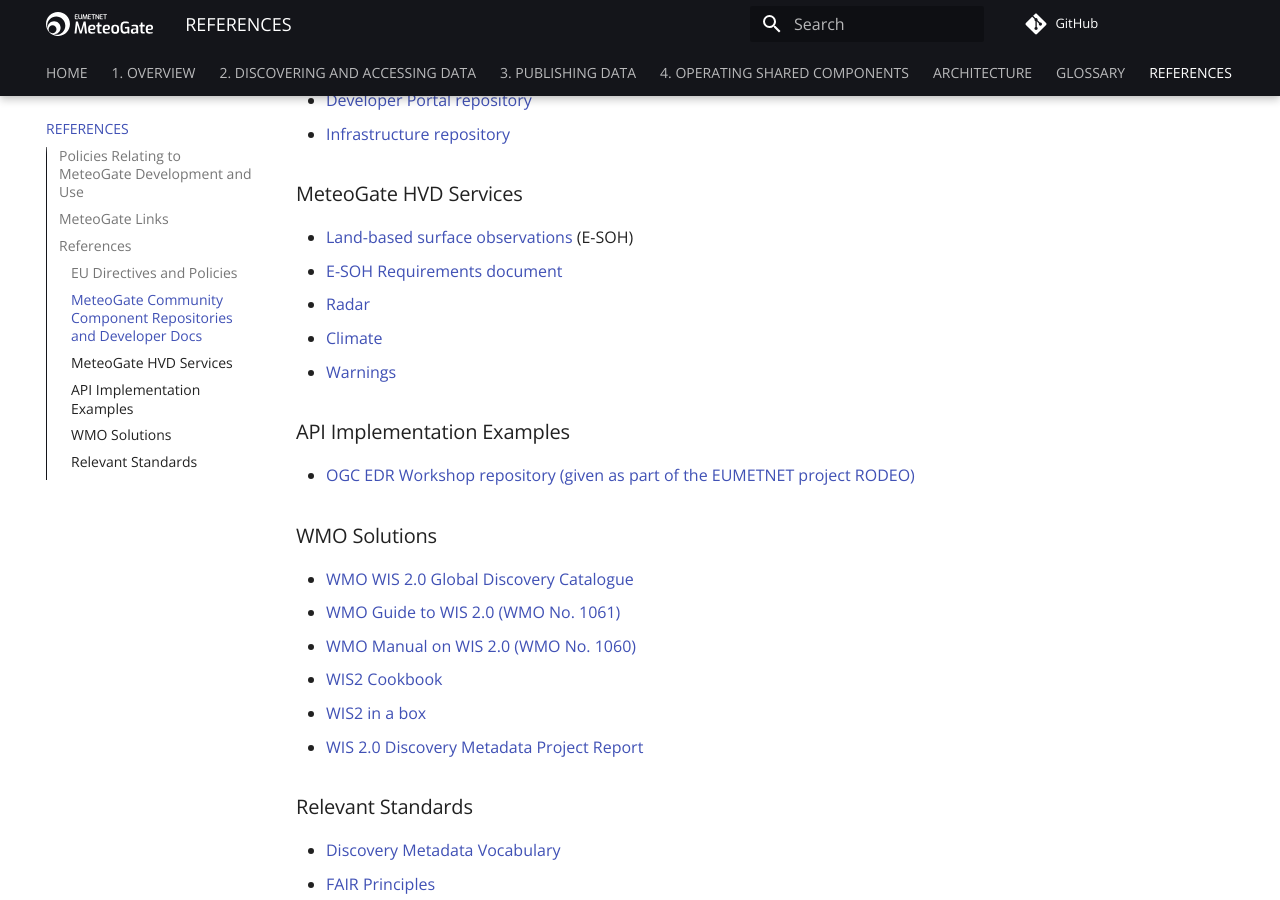
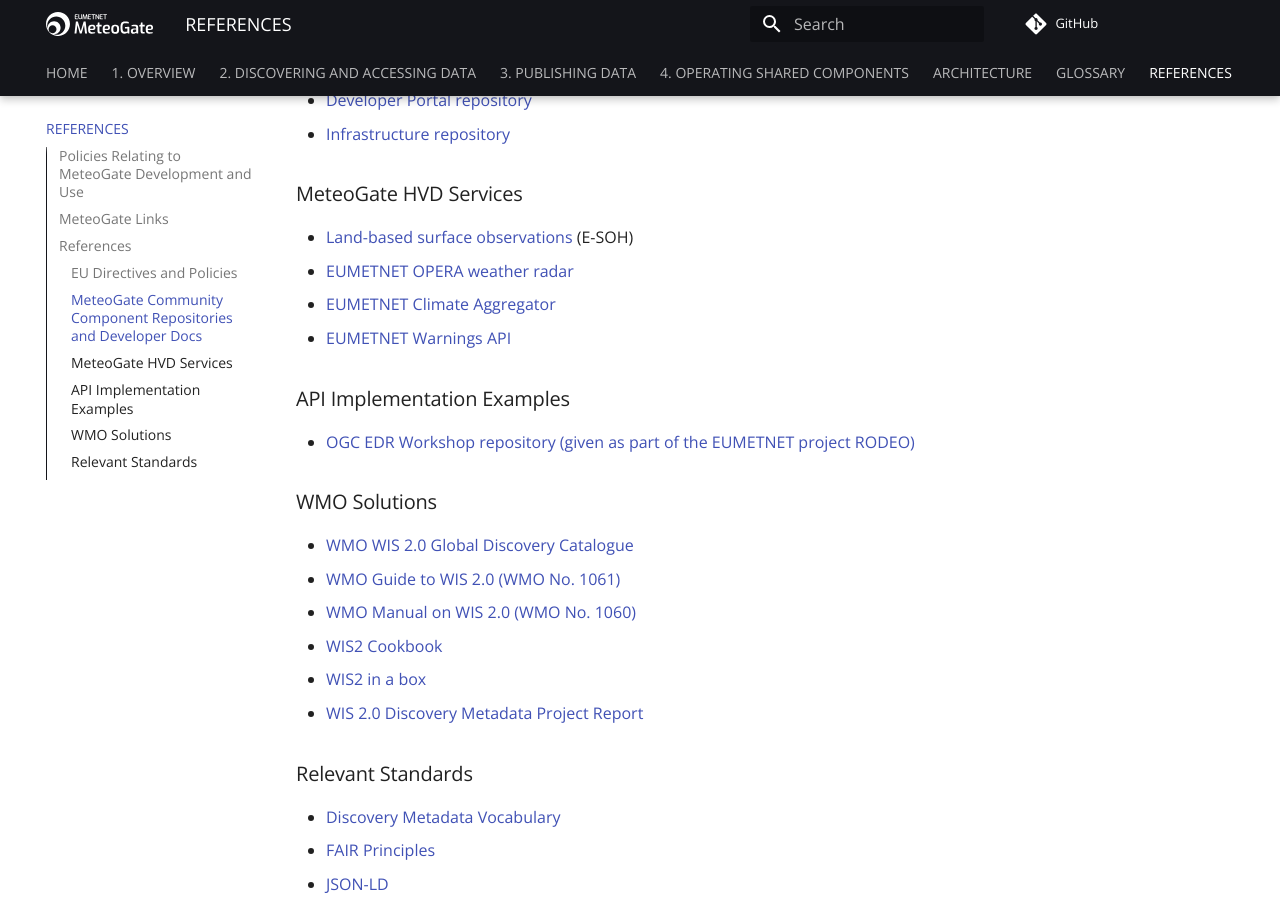
Before and after one commit to EUMETNET/meteogate-documentation, an MkDocs documentation site: the page built from docs/references.md, in a window 1280 px wide and 900 px high, scrolled down 1936 px. Built offline with MkDocs 1.6.1 and Material for MkDocs 9.7.7, drawn with Linux system fonts in a browser that asks for light colours; comment, search, counter and statistics services are not loaded.

Commit message:
Update references.md

```diff
--- a/docs/references.md
+++ b/docs/references.md
@@ -61,11 +61,10 @@ This section lists useful references related to MeteoGate.
 
 ### MeteoGate HVD Services
 
-  - [Land-based surface observations](https://observations.eumetnet.eu/) (E-SOH)
-  - [E-SOH Requirements document](https://github.com/EURODEO/e-soh-requirements)
-  - [Radar](https://github.com/EURODEO/openradardata-requirements/blob/main/Deliverable_Requirements.md)
-  - [Climate](https://github.com/EUMETNET/ogc-edr-workshop)
-  - [Warnings](https://meteoalarm.org/en/live/page/redistribution-hub#list)
+  - [Land-based surface observations](https://api.meteogate.eu/eu-eumetnet-surface-observations) (E-SOH)
+  - [EUMETNET OPERA weather radar](https://api.meteogate.eu/documentation/eu-eumetnet-weather-radar)
+  - [EUMETNET Climate Aggregator](https://github.com/EUMETNET/ogc-edr-workshop)
+  - [EUMETNET Warnings API](https://meteoalarm.org/en/live/page/redistribution-hub#list)
 
 ### API Implementation Examples
 
```
